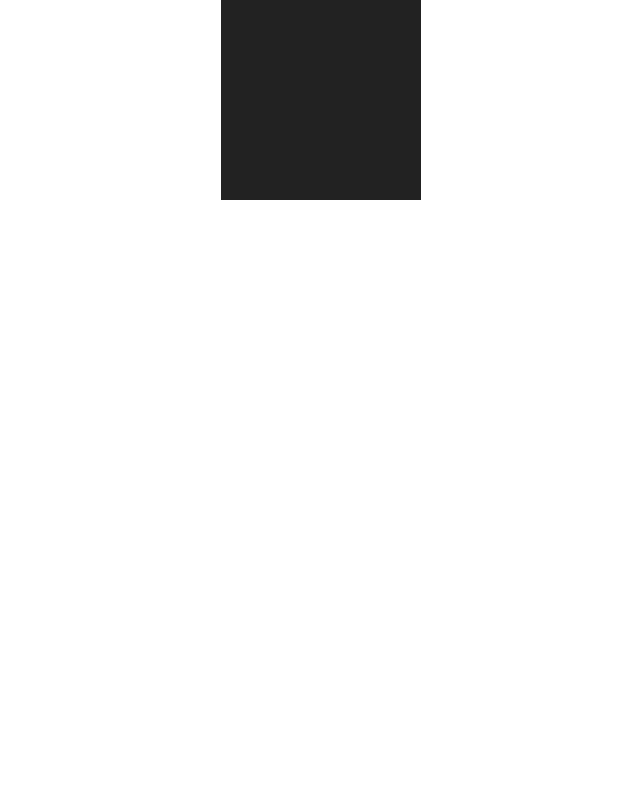
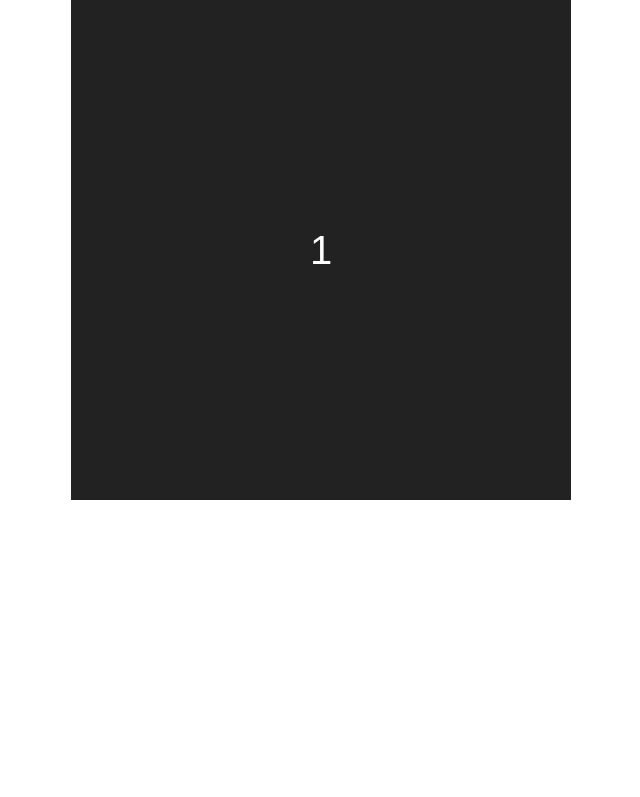
Before and after one commit to StarScape/slidein.js, a website: page test.html in a window 1280 px wide. Shown: the top 797 px of the page, without its empty margins (319-959 px from the left). Drawn offline with Linux system fonts and the light colour scheme.

Commit message:
Fix getSlideAttributes

```diff
--- a/index.js
+++ b/index.js
@@ -1,5 +1,7 @@
 const DEFAULT_ATTRS = {
   'slide-anim': 'fadeleft',
+  'slide-duration': '0.5s',
+  'slide-anim-function': 'ease-in-out',
   'slide-delay': 0,
 }
 
@@ -22,35 +24,47 @@ const objFilter = (obj, predicate) =>
          .filter(([key, val]) => predicate(key, val))
          .reduce((newObj, [key, val]) => (newObj[key] = key, newObj), {})
 
-const getSlideAttributes = (attr) => ({
-  ...DEFAULT_ATTRS,
-  ...objFilter(attr, (key, val) => key.startsWith('slide'))
-})
+const getSlideAttributes = (attr) => {
+  const slideAttributes = { ...DEFAULT_ATTRS }
 
-// const getSlideAttributes = attr => DEFAULT_ATTRS.map()
+  Object.keys(DEFAULT_ATTRS).forEach(k => {
+    if (attr[k]) {
+      slideAttributes[k] = attr[k].nodeValue
+    }
+  })
 
+  return slideAttributes
+}
 
-const revealElements = (slideInElements) => {
-  for (let e of slideInElements) {
-    if (!e.attributes['_slide-anim-triggered'] && isVisible(e)) {
+const setAttributes = (e, attrs) => {
+  e.style['visibility']          = 'visible'
+  e.style['animation-name']      = attrs['slide-anim']
+  e.style['animation-duration']  = attrs['slide-duration']
+  e.style['animation-delay']     = attrs['slide-delay']
+  e.style['animation-fill-mode'] = 'forwards'
+
+  // Mark as animated
+  e.setAttribute('_slide-anim-triggered', 'true')
+}
+
+const revealElements = (elements) => {
+  for (let e of elements) {
+    if (isVisible(e) && !e.attributes['_slide-anim-triggered'] ) {
       const attrs = getSlideAttributes(e.attributes)
+      setAttributes(e, attrs)
 
-      e.style.visibility             = 'visible'
-      e.style.animation              = `${attrs['slide-anim']} 0.5s ease-in-out`
-      e.style['animation-delay']     = `${attrs['slide-delay']}s`
-      e.style['animation-fill-mode'] = 'forwards'
-
-      // Mark as animated
-      e.setAttribute('_slide-anim-triggered', 'true')
+      if (attrs['slide-cascade']) {
+        // Todo
+      }
     }
   }
 }
 
 document.addEventListener('DOMContentLoaded', () => {
-  const slideInElements = document.querySelectorAll('[slide]')
-  slideInElements.forEach(e => e.classList.add('_slide'))
+  const elements = Array.from(document.querySelectorAll('[slide]'))
+  elements.forEach(e => e.classList.add('slidein'))
 
-  const onScroll = () => revealElements(slideInElements)
+  const onScroll = () => revealElements(elements)
   window.addEventListener('scroll', onScroll)
   onScroll()
 })
--- a/slidein.css
+++ b/slidein.css
@@ -46,14 +46,30 @@
   from {
     opacity: 0;
     transform: scaleX(0);
+    transform-origin: left;
   }
   to {
     opacity: 1;
     transform: scaleX(1.0);
+    transform-origin: left;
   }
 
 }
 
-._slide {
+@keyframes growright {
+  from {
+    opacity: 0;
+    transform: scaleX(0);
+    transform-origin: right;
+  }
+  to {
+    opacity: 1;
+    transform: scaleX(1.0);
+    transform-origin: right;
+  }
+
+}
+
+.slidein {
   opacity: 0;
 }
--- a/test.html
+++ b/test.html
@@ -8,19 +8,24 @@
 
   <style type="text/css">
     body {
-      height: 500vh;
       display: flex;
       flex-direction: column;
       align-items: center;
       margin: 0;
       padding: 0;
+      font-family: Arial;
     }
 
     .slidein {
-      width: 200px;
-      height: 200px;
+      display: flex;
+      align-items: center;
+      justify-content: center;
+      width: 500px;
+      height: 500px;
+      color: white;
       background-color: #222222;
-      margin-bottom: calc(100vh - 200px);
+      margin-bottom: calc(100vh - 500px);
+      font-size: 40px;
     }
   </style>
 
@@ -29,8 +34,12 @@
 
   <slide-settings default-anim='bar' />
 
-  <div class='slidein' slide></div>
-  <div class='slidein' slide></div>
+  <div class='slidein' slide-duration='0.25s' slide>1</div>
+  <div class='slidein' slide-anim='growleft' slide>2</div>
+  <div class='slidein' slide-anim='growright' slide>3</div>
+  <div class='slidein' slide-anim='fadetop' slide>4</div>
+  <div class='slidein' slide-anim='fadebottom' slide>5</div>
+  <div class='slidein' slide-anim='faderight' slide>6</div>
 
   <script type='module' src='index.js'></script>
 
```
Also changed, not shown: README.md.
